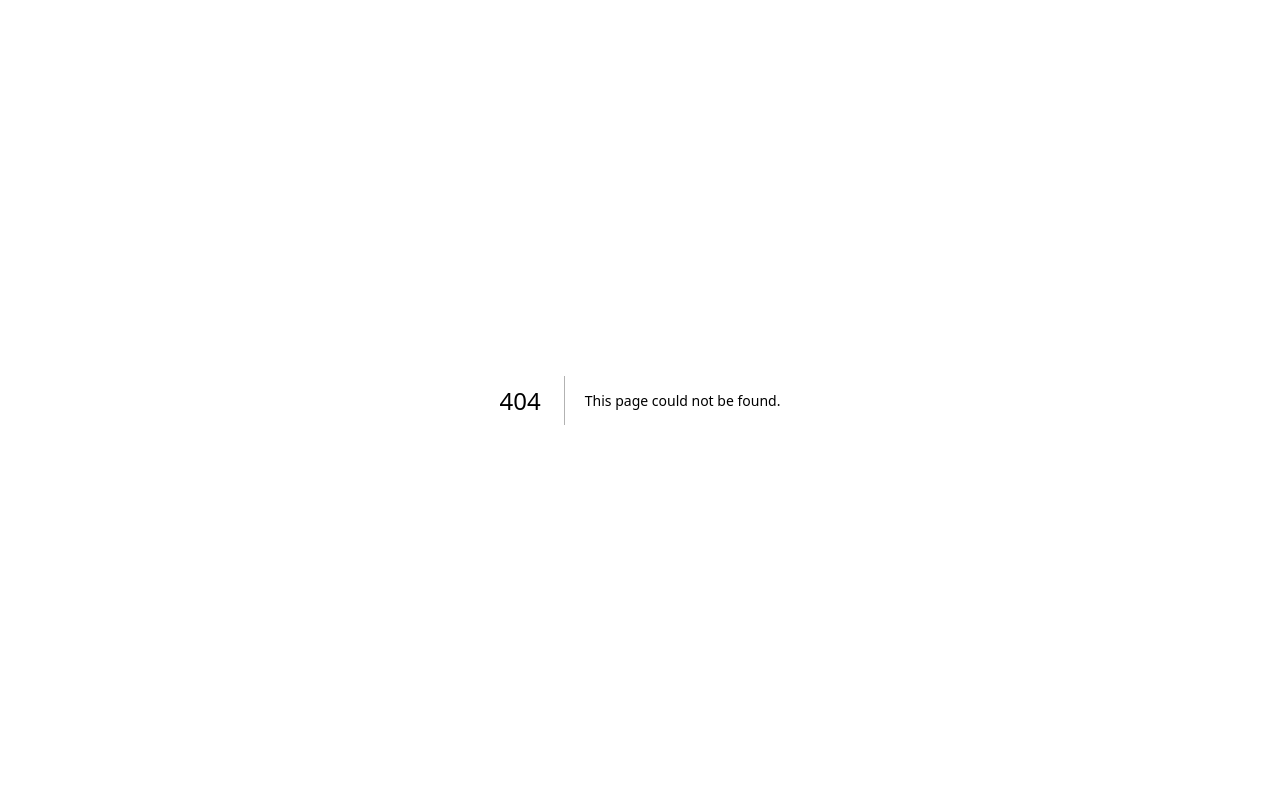
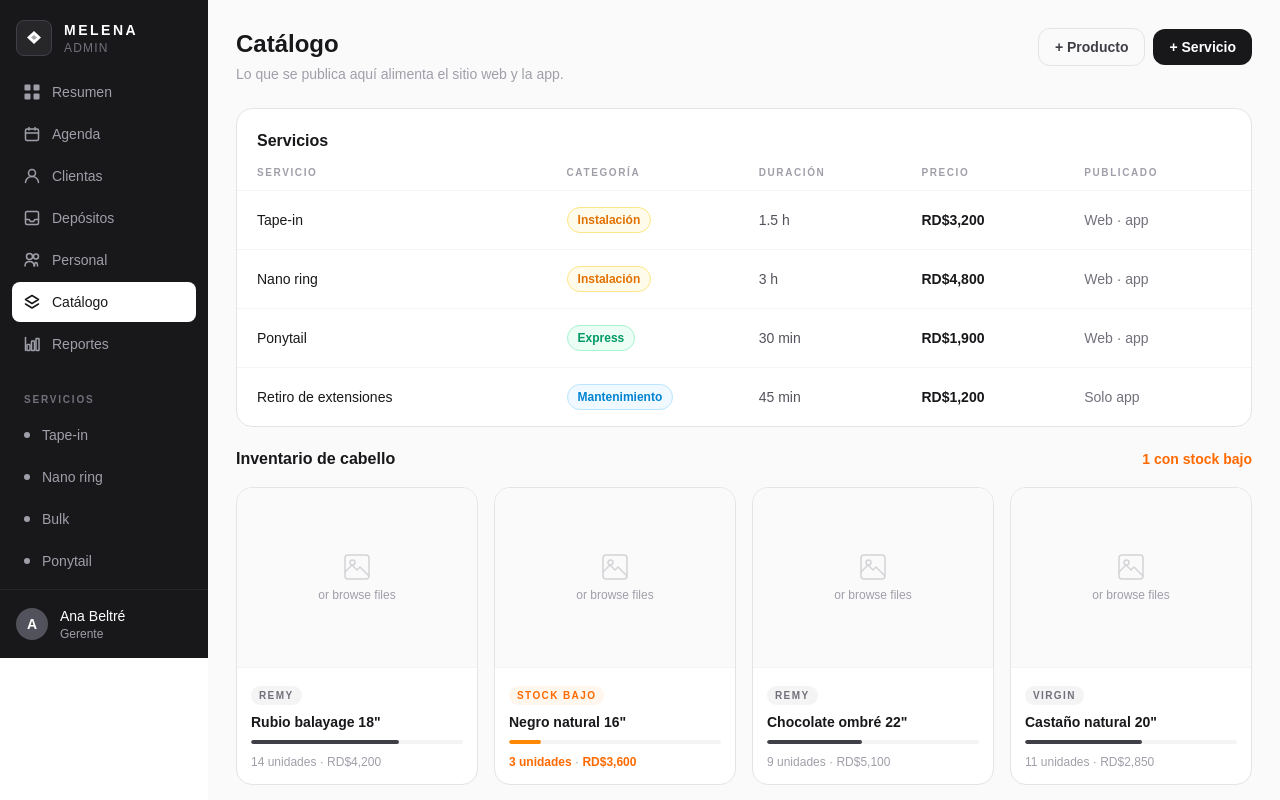
Before and after one commit to lunbel1203/melena-admin, a Next.js app: page /admin/catalogo in a window 1280 px wide. Before the commit this address had no page. Built offline with nearby package versions, Linux system fonts and the light colour scheme.

Commit message:
Pantalla del catalogo

```diff
--- /dev/null
+++ b/app/admin/catalogo/page.tsx
@@ -0,0 +1,191 @@
+"use client";
+
+/* ── Icon ── */
+function ImageIcon() {
+  return (
+    <svg width="28" height="28" viewBox="0 0 28 28" fill="none" stroke="currentColor" strokeWidth="1.5" strokeLinecap="round" strokeLinejoin="round" className="text-zinc-300">
+      <rect x="2" y="2" width="24" height="24" rx="3" />
+      <circle cx="9.5" cy="9.5" r="2.5" />
+      <path d="M2 19l7-7 5 5 3-3 9 9" />
+    </svg>
+  );
+}
+
+/* ── Types ── */
+type CategoryId = "instalacion" | "express" | "mantenimiento";
+type Platform = "web-app" | "solo-app";
+
+interface Service {
+  id: string;
+  name: string;
+  category: CategoryId;
+  duration: string;
+  price: string;
+  platform: Platform;
+}
+
+interface Product {
+  id: string;
+  image: null;
+  tag: string;
+  tagLow?: boolean;
+  name: string;
+  units: number;
+  maxUnits: number;
+  price: string;
+  stockLow?: boolean;
+}
+
+/* ── Data ── */
+const services: Service[] = [
+  { id: "s1", name: "Tape-in",             category: "instalacion",  duration: "1.5 h",  price: "RD$3,200", platform: "web-app"  },
+  { id: "s2", name: "Nano ring",           category: "instalacion",  duration: "3 h",    price: "RD$4,800", platform: "web-app"  },
+  { id: "s3", name: "Ponytail",            category: "express",      duration: "30 min", price: "RD$1,900", platform: "web-app"  },
+  { id: "s4", name: "Retiro de extensiones", category: "mantenimiento", duration: "45 min", price: "RD$1,200", platform: "solo-app" },
+];
+
+const products: Product[] = [
+  { id: "p1", image: null, tag: "Remy",      name: 'Rubio balayage 18"',   units: 14, maxUnits: 20, price: "RD$4,200" },
+  { id: "p2", image: null, tag: "Stock bajo", tagLow: true, name: 'Negro natural 16"',    units: 3,  maxUnits: 20, price: "RD$3,600", stockLow: true },
+  { id: "p3", image: null, tag: "Remy",      name: 'Chocolate ombré 22"',  units: 9,  maxUnits: 20, price: "RD$5,100" },
+  { id: "p4", image: null, tag: "Virgin",    name: 'Castaño natural 20"',  units: 11, maxUnits: 20, price: "RD$2,850" },
+];
+
+const categoryStyles: Record<CategoryId, { label: string; className: string }> = {
+  instalacion:   { label: "Instalación",   className: "bg-amber-50 text-amber-600 border border-amber-200" },
+  express:       { label: "Express",       className: "bg-emerald-50 text-emerald-600 border border-emerald-200" },
+  mantenimiento: { label: "Mantenimiento", className: "bg-sky-50 text-sky-600 border border-sky-200" },
+};
+
+const stockLowCount = products.filter((p) => p.stockLow).length;
+
+/* ── Page ── */
+export default function CatalogoPage() {
+  return (
+    <div className="min-h-full bg-zinc-50 p-5 lg:p-7">
+
+      {/* ── Header ── */}
+      <div className="flex flex-col sm:flex-row sm:items-start sm:justify-between gap-4 mb-6">
+        <div>
+          <h1 className="text-2xl font-bold text-zinc-900">Catálogo</h1>
+          <p className="text-sm text-zinc-400 mt-1">Lo que se publica aquí alimenta el sitio web y la app.</p>
+        </div>
+
+        <div className="flex items-center gap-2 self-start">
+          <button className="text-sm font-semibold text-zinc-700 border border-zinc-200 px-4 py-2 rounded-xl hover:bg-zinc-50 transition-colors whitespace-nowrap">
+            + Producto
+          </button>
+          <button className="text-sm font-semibold text-white bg-zinc-900 px-4 py-2 rounded-xl hover:bg-zinc-700 transition-colors whitespace-nowrap">
+            + Servicio
+          </button>
+        </div>
+      </div>
+
+      {/* ── Servicios ── */}
+      <div className="bg-white rounded-2xl border border-zinc-200 overflow-hidden mb-5">
+        <div className="px-5 pt-5 pb-3">
+          <h2 className="text-base font-bold text-zinc-900">Servicios</h2>
+        </div>
+
+        {/* Table header */}
+        <div className="grid grid-cols-[2fr_1.2fr_1fr_1fr_1fr] gap-4 px-5 pb-2.5 border-b border-zinc-100">
+          {["Servicio", "Categoría", "Duración", "Precio", "Publicado"].map((h) => (
+            <span key={h} className="text-[10px] font-bold uppercase tracking-[0.16em] text-zinc-400">
+              {h}
+            </span>
+          ))}
+        </div>
+
+        {/* Rows */}
+        {services.map((s) => {
+          const cat = categoryStyles[s.category];
+          return (
+            <div
+              key={s.id}
+              className="grid grid-cols-[2fr_1.2fr_1fr_1fr_1fr] gap-4 items-center px-5 py-4 border-b border-zinc-100 last:border-0 hover:bg-zinc-50/60 transition-colors cursor-pointer"
+            >
+              <span className="text-sm font-medium text-zinc-900">{s.name}</span>
+
+              <span className={`text-xs font-semibold px-2.5 py-1 rounded-full inline-block w-fit ${cat.className}`}>
+                {cat.label}
+              </span>
+
+              <span className="text-sm text-zinc-600">{s.duration}</span>
+
+              <span className="text-sm font-semibold text-zinc-900">{s.price}</span>
+
+              <span className="text-sm text-zinc-500">
+                {s.platform === "web-app" ? "Web · app" : "Solo app"}
+              </span>
+            </div>
+          );
+        })}
+      </div>
+
+      {/* ── Inventario de cabello ── */}
+      <div>
+        <div className="flex items-center justify-between mb-4">
+          <h2 className="text-base font-bold text-zinc-900">Inventario de cabello</h2>
+          {stockLowCount > 0 && (
+            <span className="text-sm font-semibold text-orange-500">
+              {stockLowCount} con stock bajo
+            </span>
+          )}
+        </div>
+
+        {/* Product grid */}
+        <div className="grid grid-cols-2 lg:grid-cols-4 gap-4">
+          {products.map((p) => {
+            const stockPct = Math.round((p.units / p.maxUnits) * 100);
+            return (
+              <div
+                key={p.id}
+                className="bg-white rounded-2xl border border-zinc-200 overflow-hidden hover:shadow-sm hover:border-zinc-300 transition-all cursor-pointer"
+              >
+                {/* Image area */}
+                <div className="border-b border-zinc-100 aspect-[4/3] flex flex-col items-center justify-center gap-1.5 bg-zinc-50">
+                  <ImageIcon />
+                  <span className="text-xs text-zinc-400">or browse files</span>
+                </div>
+
+                {/* Info */}
+                <div className="p-3.5">
+                  {/* Tag */}
+                  <span className={`text-[10px] font-bold uppercase tracking-[0.14em] px-2 py-0.5 rounded-full inline-block mb-2 ${
+                    p.tagLow
+                      ? "bg-orange-50 text-orange-500"
+                      : "bg-zinc-100 text-zinc-500"
+                  }`}>
+                    {p.tag}
+                  </span>
+
+                  {/* Name */}
+                  <p className="text-sm font-bold text-zinc-900 leading-snug mb-2">{p.name}</p>
+
+                  {/* Stock bar */}
+                  <div className="h-1 bg-zinc-100 rounded-full overflow-hidden mb-2.5">
+                    <div
+                      className={`h-full rounded-full ${p.stockLow ? "bg-orange-400" : "bg-zinc-700"}`}
+                      style={{ width: `${stockPct}%` }}
+                    />
+                  </div>
+
+                  {/* Units & price */}
+                  <p className="text-xs text-zinc-400">
+                    <span className={p.stockLow ? "text-orange-500 font-semibold" : ""}>
+                      {p.units} unidades
+                    </span>
+                    {" · "}
+                    <span className={p.stockLow ? "text-orange-500 font-semibold" : ""}>
+                      {p.price}
+                    </span>
+                  </p>
+                </div>
+              </div>
+            );
+          })}
+        </div>
+      </div>
+    </div>
+  );
+}
```
Also changed, not shown: public/Melena logo.png (added).
